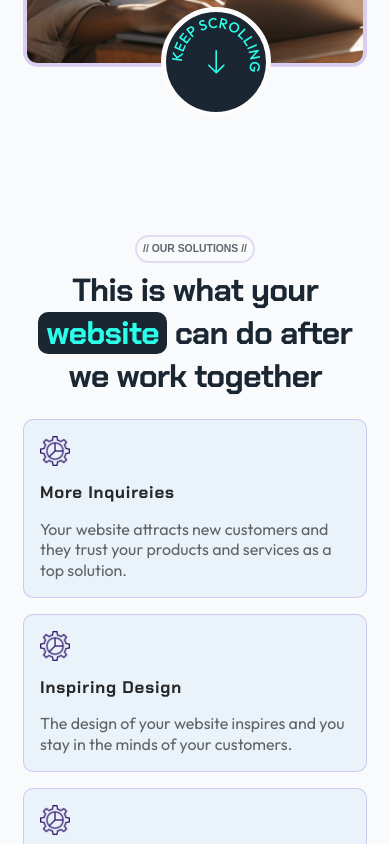
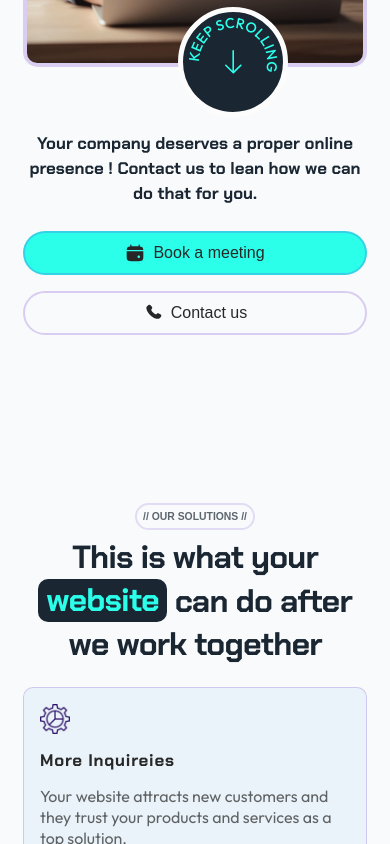
Before and after one commit to ChristianWare/chris-ware-agency, a Next.js app: page / in a window 390 px wide. Shown: the part 2720-3564 px from the top of the page. Built offline with nearby package versions, Linux system fonts and the light colour scheme; no server answers; a web font is replaced by a local one.

Commit message:
Added More details to Challenge

```diff
--- a/src/components/Challenge/Challenge.module.css
+++ b/src/components/Challenge/Challenge.module.css
@@ -1,7 +1,6 @@
 .container {
   margin-bottom: 15rem;
 }
-
 
 .top {
   width: 50%;
@@ -38,7 +37,7 @@
   align-items: flex-start;
   justify-content: center;
   padding-top: 3rem;
-  gap: 3rem;
+  gap: 2rem;
 }
 
 .left,
@@ -89,7 +88,7 @@
 .imgContainer {
   position: relative;
   width: 100%;
-  height: 500px;
+  height: 600px;
   border-radius: 10px;
   border: 4px solid var(--border);
   border-radius: 15px;
@@ -99,6 +98,29 @@
   position: absolute;
   object-fit: cover;
   border-radius: 10px;
+}
+
+.addText {
+  margin-top: 5rem;
+  display: flex;
+  flex-direction: column;
+  align-items: center;
+  justify-content: center;
+  font-family: var(--chakraPetch);
+  color: var(--navy);
+  font-weight: 700;
+  font-size: 2.1rem;
+  text-align: center;
+  width: 70%;
+  margin-left: auto;
+  margin-right: auto;
+}
+
+.btnContainer {
+  margin-top: 3rem;
+  display: grid;
+  grid-template-columns: repeat(2, 1fr);
+  grid-gap: 2rem;
 }
 
 @media screen and (max-width: 1068px) {
@@ -115,13 +137,21 @@
   }
 
   .rtContainer {
-    left: 40%;
+    left: 45%;
+  }
+
+  .addText {
+    margin-top: 8rem;
   }
 }
 
 @media screen and (max-width: 820px) {
   .grid {
     grid-template-columns: repeat(2, 1fr);
+  }
+
+  .addText {
+   width: 100%;
   }
 }
 
@@ -142,6 +172,12 @@
   .grid {
     grid-template-columns: repeat(1, 1fr);
   }
+
+  .btnContainer {
+    display: grid;
+    grid-template-columns: repeat(1, 1fr);
+    width: 100%;
+  }
 }
 
 @media screen and (max-width: 480px) {
--- a/src/components/Challenge/Challenge.tsx
+++ b/src/components/Challenge/Challenge.tsx
@@ -5,6 +5,9 @@ import styles from "./Challenge.module.css";
 import Image from "next/image";
 import Woman from "../../../public/images/woman.png";
 import RotatingText from "../RotatingText/RotatingText";
+import Button from "../Button/Button";
+import PhoneCall from "../../../public/icons/phone.svg";
+import Calendar from "../../../public/icons/calendar-mark-svgrepo-com.svg";
 
 const Challenge = () => {
   return (
@@ -48,6 +51,20 @@ const Challenge = () => {
               </div>
             </div>
           </div>
+          <div className={styles.addText}>
+            Your company deserves a proper online presence ! Contact us to lean
+            how we can do that for you.
+            <div className={styles.btnContainer}>
+              <Button href='/contact' btnType='secondary'>
+                <Calendar width={20} height={20} />
+                Book a meeting
+              </Button>
+              <Button href='/contact' btnType='primary'>
+                <PhoneCall width={20} height={20} />
+                Contact us
+              </Button>
+            </div>
+          </div>
         </div>
       </ContentPadding>
     </div>
--- a/src/components/Portfolio/Portfolio.module.css
+++ b/src/components/Portfolio/Portfolio.module.css
@@ -52,7 +52,7 @@
 
 .detailsContainer {
   display: grid;
-  grid-template-columns: repeat(2, 1fr);
+  grid-template-columns: repeat(1, 1fr);
   grid-gap: 2rem;
 }
 
@@ -62,6 +62,7 @@
   border-radius: 10px;
   border: 1px solid var(--border3);
   width: 100%;
+
 }
 
 .copy {
--- a/src/components/Portfolio/Portfolio.tsx
+++ b/src/components/Portfolio/Portfolio.tsx
@@ -31,8 +31,7 @@ const Portfolio = () => {
                   <div className={styles.card}>
                     <h4 className={styles.cardHeading}>Details</h4>
                     <p className={styles.cardCopy}>{x.projectDetails}</p>
-                  </div>
-                  <div className={styles.card}>
+                    <br />
                     <h4 className={styles.cardHeading}>Results</h4>
                     <p className={styles.cardCopy}>{x.results}</p>
                   </div>
```
Also changed, not shown: public/images/woman.png.
